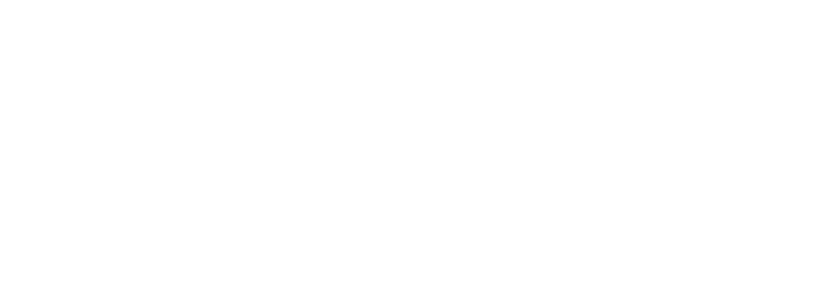
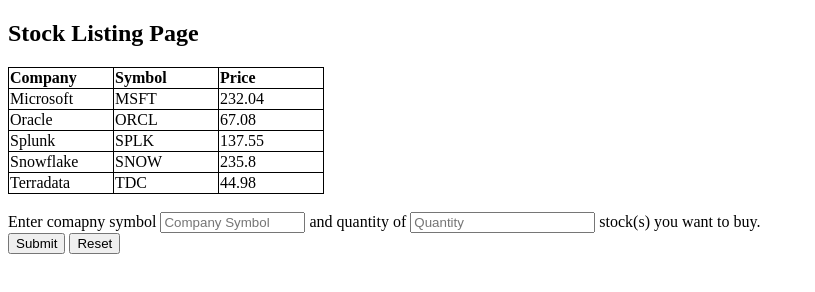
Before and after one commit to Zalasyu/Assignment_1_CS_290, a website: page public/stocks/stocks.html in a window 1280 px wide. Shown: the whole page, without its empty margins (0-815 px from the left). Drawn offline with Linux system fonts and the light colour scheme.

Commit message:
Too much work done. Should've pushed earlier.

```diff
--- /dev/null
+++ b/public/stocks/stock_order.js
@@ -0,0 +1 @@
+'use strict';
--- a/public/stocks/stocks.html
+++ b/public/stocks/stocks.html
@@ -0,0 +1,71 @@
+<!DOCTYPE html>
+<html>
+<head>
+<meta charset="UTF-8">
+<style>
+table, th, td {
+	text-align: left;
+	border: 1px solid #000;
+	width: 25%;
+	border-collapse: collapse;
+}
+</style>
+<title>Stock Listing Page</title>
+</head>
+
+<body>
+	<h2>Stock Listing Page</h2>
+		<table>
+			<thead>
+				<tr>
+					<th>Company</th>
+					<th>Symbol</th>
+					<th>Price</th>
+				</tr>
+			</thead>
+			<tbody>
+				<tr>
+					<td>Microsoft</td>
+					<td>MSFT</td>
+					<td>232.04</td>
+				</tr>
+				<tr>
+					<td>Oracle</td>
+					<td>ORCL</td>
+					<td>67.08</td>
+				</tr>
+				<tr>
+					<td>Splunk</td>
+					<td>SPLK</td>
+					<td>137.55</td>
+				</tr>
+				<tr>
+					<td>Snowflake</td>
+					<td>SNOW</td>
+					<td>235.8</td>
+				</tr>
+				<tr>
+					<td>Terradata</td>
+					<td>TDC</td>
+					<td>44.98</td>
+				</tr>
+
+			</tbody>
+		</table>
+		<br />
+		<form action = "stock_order.html", method="POST">
+			<label>Enter comapny symbol
+			<input type="text", name="symbol"i, placeholder = "Company Symbol", required, maxlength="3", size="15">
+			</label>
+			<label> and quantity of
+			<input type="number" name="quantity", placeholder = "Quantity", required, min="0", step="1">
+			</label>
+			<label> stock(s) you want to buy.</label>
+			<br />
+			<button type="submit">Submit</button>
+			<button type="reset">Reset</button>
+
+		</form>
+
+</body>
+</html>
```
Also changed, not shown: public/index.html (+6 -1 lines), server.js (+6 -3 lines).
